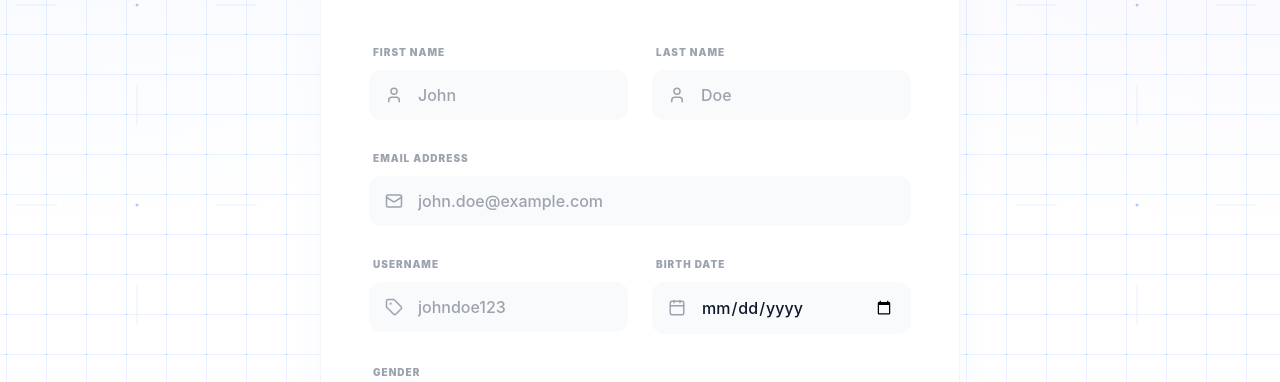
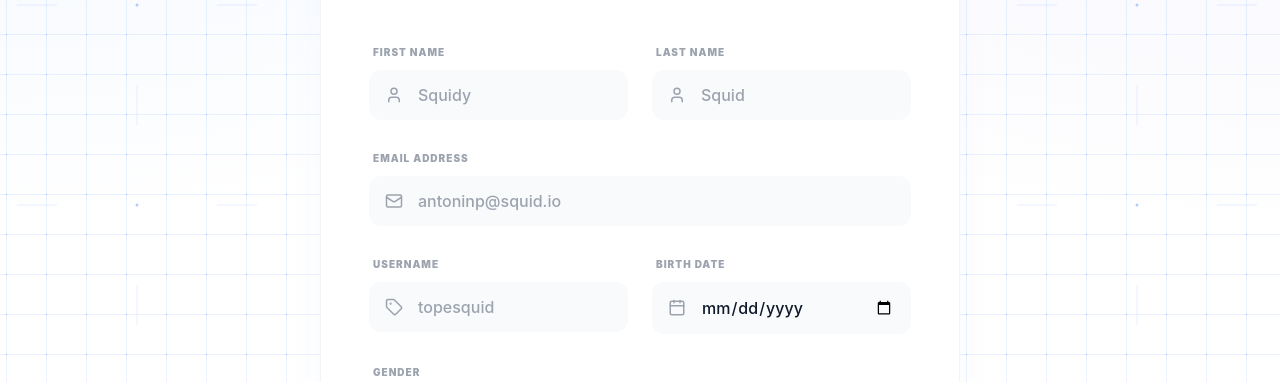
Before and after one commit to TopeEstLa/CyNapse, a React (Vite) app in the folder frontend/: page /register in a window 1280 px wide. Shown: the part 332-714 px from the top of the page. Built offline with nearby package versions, Linux system fonts and the light colour scheme; no server answers.

Commit message:
Clean code

```diff
--- a/frontend/src/pages/admin/devices/AdminActuatorEdit.jsx
+++ b/frontend/src/pages/admin/devices/AdminActuatorEdit.jsx
@@ -341,7 +341,6 @@ const AdminActuatorEdit = () => {
         </section>
       </div>
 
-      {/* Rule Modal */}
       {isRuleModalOpen && (
         <div className="fixed inset-0 z-[1000] flex items-center justify-center bg-black bg-opacity-50 p-4">          <div className="bg-white rounded shadow-lg w-full max-w-xl">
             <div className="px-6 py-4 border-b flex items-center justify-between">
--- a/frontend/src/pages/admin/rooms/AdminRoomEdit.jsx
+++ b/frontend/src/pages/admin/rooms/AdminRoomEdit.jsx
@@ -77,7 +77,6 @@ const AdminRoomEdit = () => {
       </header>
 
       <div className="grid grid-cols-1 md:grid-cols-3 gap-8">
-        {/* Left column: Room Properties */}
         <div className="md:col-span-1">
           <section className="bg-white p-6 border rounded shadow-sm sticky top-24">
             <h2 className="text-lg font-bold mb-4 flex items-center gap-2">
@@ -126,9 +125,7 @@ const AdminRoomEdit = () => {
           </section>
         </div>
 
-        {/* Right column: Devices */}
         <div className="md:col-span-2 space-y-8">
-          {/* Sensors */}
           <section className="bg-white p-6 border rounded shadow-sm">
             <div className="flex justify-between items-center mb-6">
               <h2 className="text-lg font-bold flex items-center gap-2">
@@ -154,7 +151,6 @@ const AdminRoomEdit = () => {
             </div>
           </section>
 
-          {/* Actuators */}
           <section className="bg-white p-6 border rounded shadow-sm">
             <div className="flex justify-between items-center mb-6">
               <h2 className="text-lg font-bold flex items-center gap-2">
--- a/frontend/src/pages/public/Register.jsx
+++ b/frontend/src/pages/public/Register.jsx
@@ -71,7 +71,7 @@ const Register = () => {
                   className="w-full pl-12 pr-4 py-3 bg-gray-50 border border-transparent rounded-xl focus:bg-white focus:border-blue-500 focus:ring-4 focus:ring-blue-500/10 outline-none transition-all font-medium"
                   value={formData.firstName}
                   onChange={(e) => setFormData({ ...formData, firstName: e.target.value })}
-                  placeholder="John"
+                  placeholder="Squidy"
                   required
                 />
               </div>
@@ -85,7 +85,7 @@ const Register = () => {
                   className="w-full pl-12 pr-4 py-3 bg-gray-50 border border-transparent rounded-xl focus:bg-white focus:border-blue-500 focus:ring-4 focus:ring-blue-500/10 outline-none transition-all font-medium"
                   value={formData.lastName}
                   onChange={(e) => setFormData({ ...formData, lastName: e.target.value })}
-                  placeholder="Doe"
+                  placeholder="Squid"
                   required
                 />
               </div>
@@ -101,7 +101,7 @@ const Register = () => {
                 className="w-full pl-12 pr-4 py-3 bg-gray-50 border border-transparent rounded-xl focus:bg-white focus:border-blue-500 focus:ring-4 focus:ring-blue-500/10 outline-none transition-all font-medium"
                 value={formData.email}
                 onChange={(e) => setFormData({ ...formData, email: e.target.value })}
-                placeholder="john.doe@example.com"
+                placeholder="antoninp@squid.io"
                 required
               />
             </div>
@@ -117,7 +117,7 @@ const Register = () => {
                   className="w-full pl-12 pr-4 py-3 bg-gray-50 border border-transparent rounded-xl focus:bg-white focus:border-blue-500 focus:ring-4 focus:ring-blue-500/10 outline-none transition-all font-medium"
                   value={formData.username}
                   onChange={(e) => setFormData({ ...formData, username: e.target.value })}
-                  placeholder="johndoe123"
+                  placeholder="topesquid"
                   required
                 />
               </div>
--- a/frontend/src/pages/user/DeviceDetail.jsx
+++ b/frontend/src/pages/user/DeviceDetail.jsx
@@ -71,7 +71,7 @@ const DeviceDetail = () => {
       if (isSensor) {
         deviceData = await deviceApi.sensorDetails(trueId);
         setDevice(deviceData);
-        // Sort readings by date descending (most recent first)
+
         const sortedReadings = (deviceData.readings || []).sort((a, b) =>
           new Date(b.capturedAt) - new Date(a.capturedAt)
         );
@@ -79,7 +79,7 @@ const DeviceDetail = () => {
       } else if (isActuator) {
         deviceData = await deviceApi.actuatorDetails(trueId);
         setDevice(deviceData);
-        // Sort history by date descending (most recent first)
+
         const sortedHistory = (deviceData.history || []).sort((a, b) =>
           new Date(b.createdAt) - new Date(a.createdAt)
         );
--- a/frontend/src/pages/user/FindRoom.jsx
+++ b/frontend/src/pages/user/FindRoom.jsx
@@ -59,13 +59,11 @@ const FindRoom = () => {
 
   return (
     <main className="max-w-7xl mx-auto px-4 py-6 md:py-8 space-y-8 md:space-y-10 text-gray-900">
-      {/* Header Section */}
       <header className="space-y-2 border-b pb-4 text-center md:text-left">
         <h1 className="text-2xl md:text-3xl font-bold tracking-tight uppercase">Find a Room</h1>
         <p className="text-gray-500 font-medium text-sm md:text-base">Locate available spaces for meetings or activities.</p>
       </header>
 
-      {/* Filters Bar */}
       <section className="bg-white p-4 md:p-8 rounded-[2rem] border border-gray-100 shadow-sm space-y-6">
         <div className="flex items-center gap-3 mb-2 border-b border-gray-50 pb-4">
            <Filter className="w-5 h-5 text-blue-600" />
@@ -121,7 +119,6 @@ const FindRoom = () => {
         </div>
       </section>
 
-      {/* Results Grid */}
       <section className="grid grid-cols-1 xs:grid-cols-2 lg:grid-cols-3 gap-4 md:gap-6">
         {filteredRooms.map(room => (
           <div
--- a/frontend/src/pages/user/RoomSensors.jsx
+++ b/frontend/src/pages/user/RoomSensors.jsx
@@ -187,7 +187,6 @@ const RoomSensors = () => {
         </div>
       </header>
 
-      {/* Room Info Section */}
       <section className="bg-gray-900 rounded-xl p-8 text-white relative overflow-hidden shadow-lg">
          <div className="relative z-10 space-y-4">
             <div className="inline-flex items-center gap-2 px-3 py-1 bg-white/10 rounded-full text-xs font-semibold uppercase tracking-wider">
@@ -203,7 +202,6 @@ const RoomSensors = () => {
          </div>
       </section>
 
-      {/* Sensor Cards */}
       <section className="space-y-6">
         <h2 className="text-xl font-bold flex items-center gap-3 border-b pb-2">
           <Signal className="w-6 h-6 text-blue-600" />
@@ -289,7 +287,6 @@ const RoomSensors = () => {
         </div>
       </section>
 
-      {/* Actuator Cards */}
       <section className="space-y-6">
         <h2 className="text-xl font-bold flex items-center gap-3 border-b pb-2">
           <Cpu className="w-6 h-6 text-blue-600" />
```
Also changed, not shown: frontend/src/pages/public/Home.jsx (+0 -7 lines).
